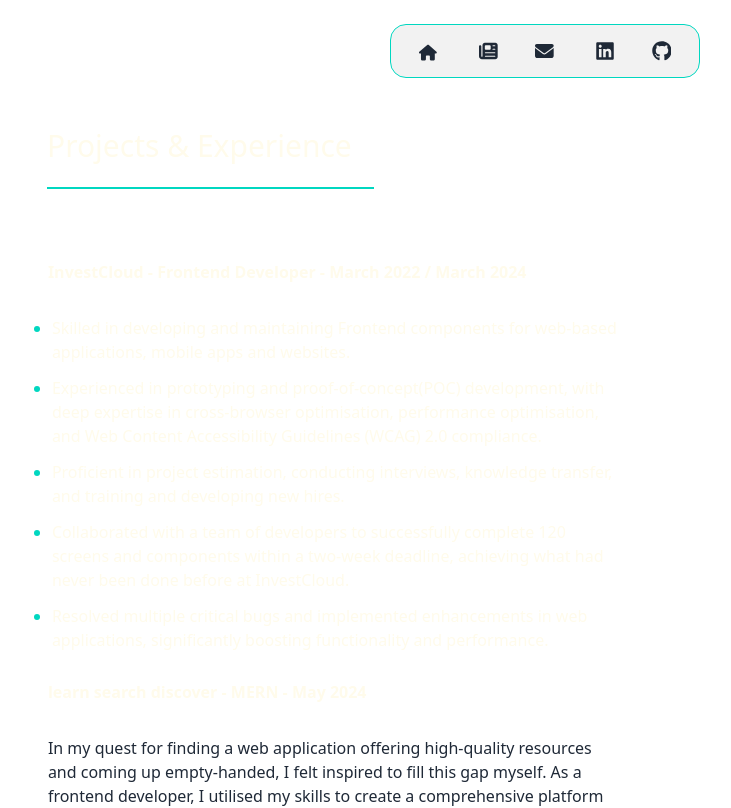
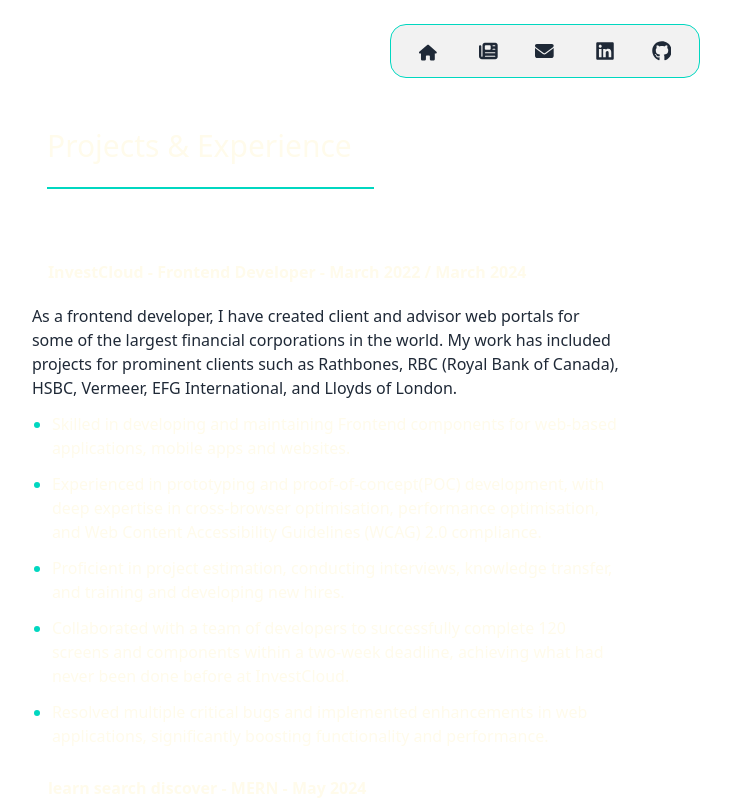
Before and after one commit to jamiej12345/JamieJPortfolio, a React (Create React App) app: page /experience in a window 1280 px wide. Shown: the top 808 px of the page, without its empty margins (313-1044 px from the left). Built offline with nearby package versions, Linux system fonts and the light colour scheme.

Commit message:
Changes to wording for Experience.jsx and Home.jsx

```diff
--- a/src/components/Experience.jsx
+++ b/src/components/Experience.jsx
@@ -16,6 +16,13 @@
           <div className='collapse-title text-1xl font-bold text-amber-50 -z-10'>
             InvestCloud - Frontend Developer - March 2022 / March 2024
           </div>
+          <p>
+            As a frontend developer, I have created client and advisor web
+            portals for some of the largest financial corporations in the world.
+            My work has included projects for prominent clients such as
+            Rathbones, RBC (Royal Bank of Canada), HSBC, Vermeer, EFG
+            International, and Lloyds of London.
+          </p>
 
           <p className='py-3'>
             <ul class='marker:text-accent list-disc pl-5 space-y-3 text-amber-50'>
--- a/src/components/Home.jsx
+++ b/src/components/Home.jsx
@@ -18,8 +18,8 @@
           </p>
           <p className='py-3'>
             My expertise encompasses all aspects of Frontend development,
-            specifically React, React Hooks, JavaScript, TailwindCSS, and
-            DaisyUI.
+            specifically React, React Hooks, JavaScript, HTML5, CSS3, SASS,
+            TailwindCSS, and DaisyUI.
           </p>
 
           <p className='py-3'>
```
